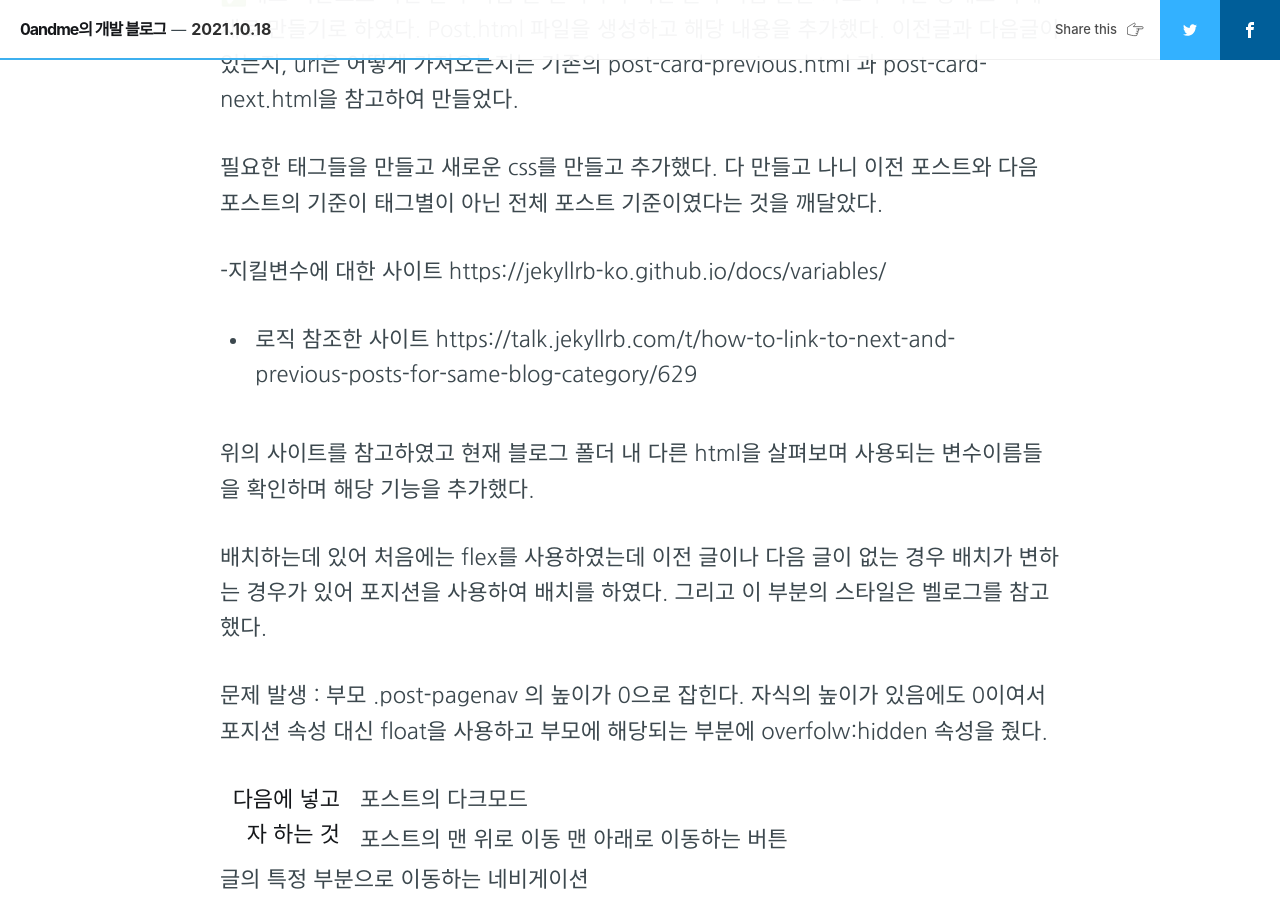
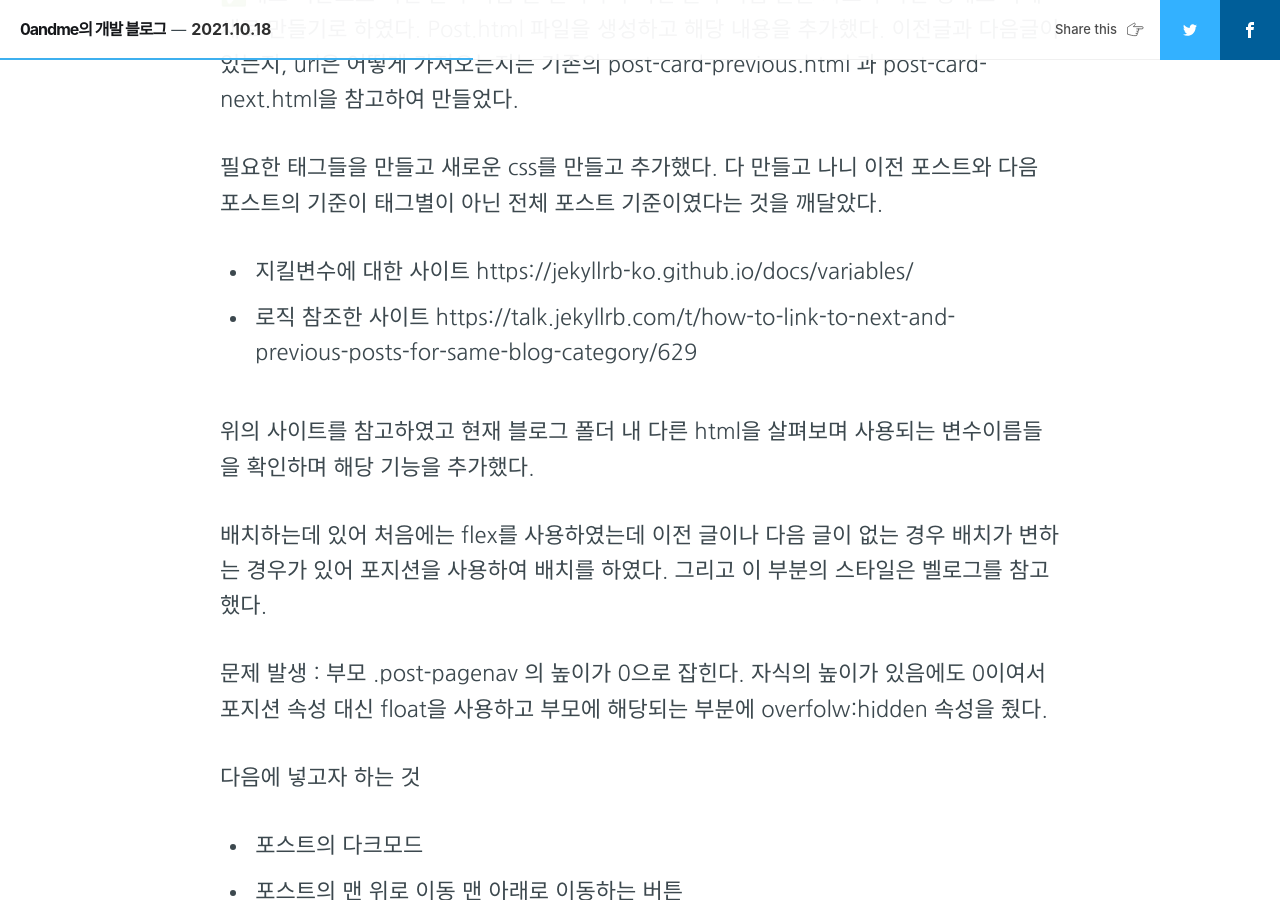
Before and after one commit to 0andme/BLOG, a Jekyll site: the page built from _posts/til/2021-10-18-2021.10.18.md, in a window 1280 px wide and 900 px high, scrolled down 742 px. Built offline with Jekyll 4.4.1, drawn with Linux system fonts in a browser that asks for light colours; nearby versions of some CDN libraries; comment, search, counter and statistics services are not loaded; a style sheet for code colours, icons or effects is not loaded.

Commit message:
fix : 띄어쓰기 및 오타 수정

```diff
--- a/_posts/til/2021-10-18-2021.10.18.md
+++ b/_posts/til/2021-10-18-2021.10.18.md
@@ -29,7 +29,7 @@
 필요한 태그들을 만들고 새로운 css를 만들고  추가했다.
 다 만들고 나니 이전 포스트와 다음 포스트의 기준이 태그별이 아닌 전체 포스트 기준이였다는 것을 깨달았다.
 
--지킬변수에 대한 사이트 https://jekyllrb-ko.github.io/docs/variables/
+- 지킬변수에 대한 사이트 https://jekyllrb-ko.github.io/docs/variables/
 - 로직 참조한 사이트 https://talk.jekyllrb.com/t/how-to-link-to-next-and-previous-posts-for-same-blog-category/629
 
 위의 사이트를 참고하였고 현재 블로그 폴더 내 다른 html을 살펴보며 사용되는 변수이름들을 확인하며 해당 기능을 추가했다.
@@ -41,6 +41,7 @@
 자식의 높이가 있음에도 0이여서 포지션 속성 대신 float을 사용하고 부모에 해당되는 부분에 overfolw:hidden 속성을 줬다.
 
 다음에 넣고자 하는 것
-: 포스트의 다크모드
-: 포스트의 맨 위로 이동 맨 아래로 이동하는 버튼
-: 글의 특정 부분으로 이동하는 네비게이션
+
+- 포스트의 다크모드
+- 포스트의 맨 위로 이동 맨 아래로 이동하는 버튼
+- 글의 특정 부분으로 이동하는 네비게이션
```
